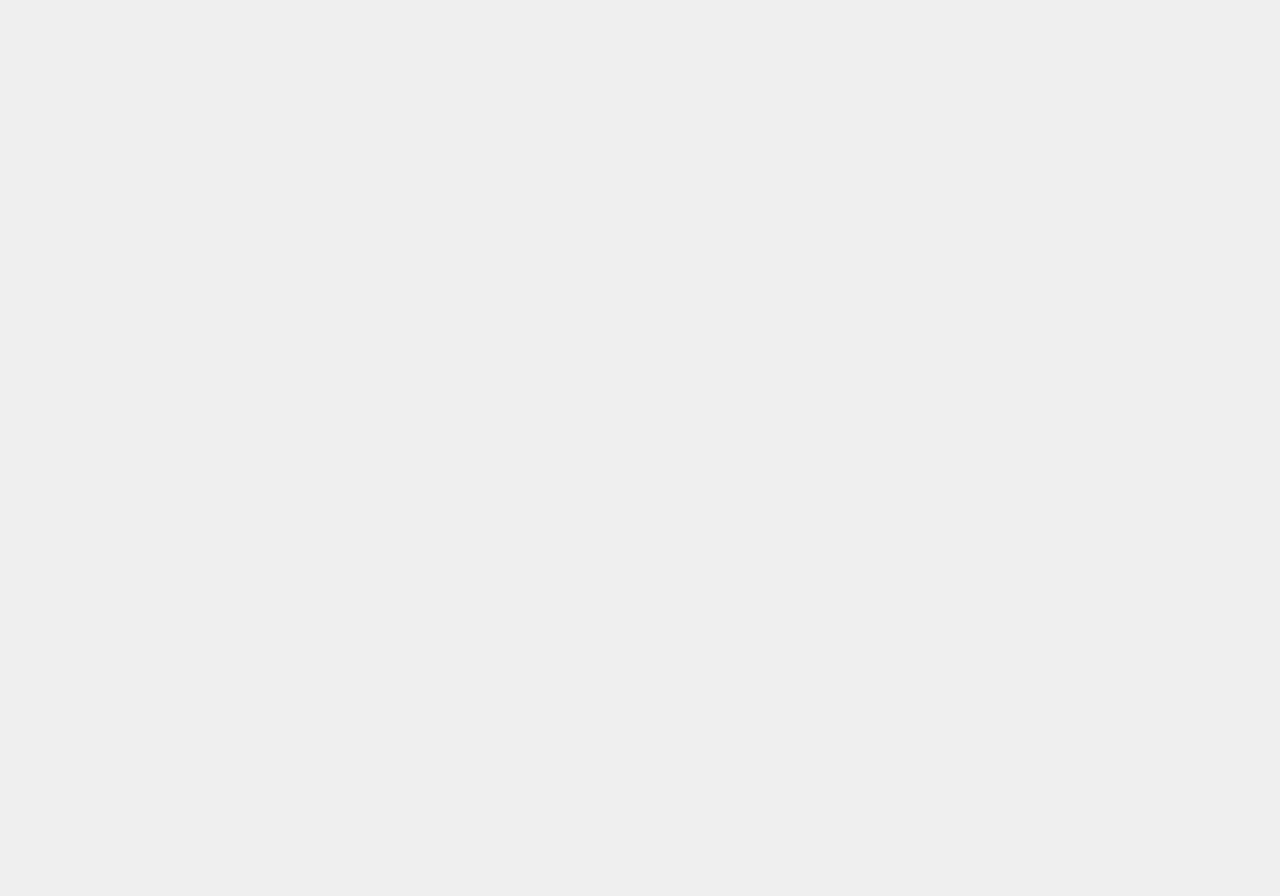
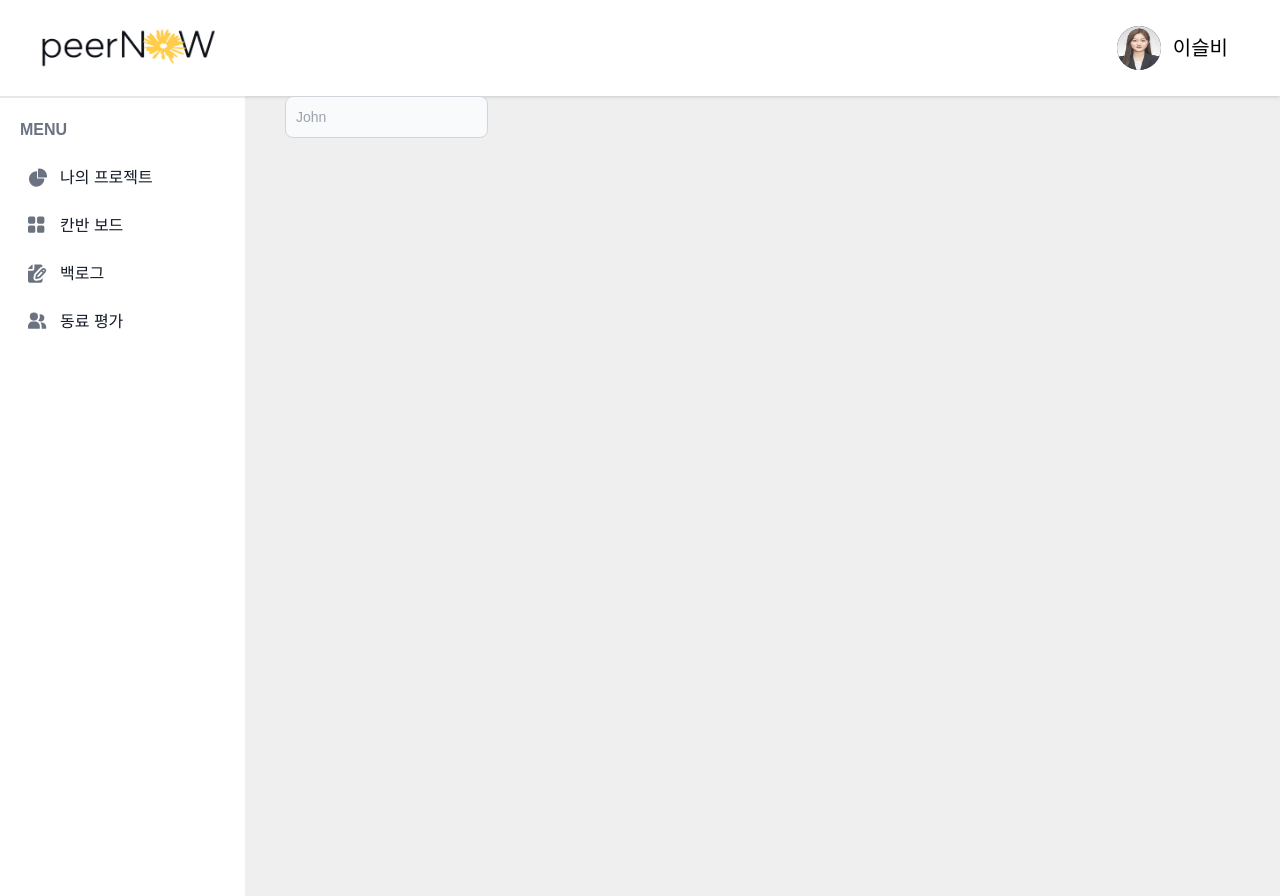
Before and after one commit to ystgd07/PeerNow-FE-, a React (Create React App) app: page /test in a window 1280 px wide. Before the commit this address had no page. Before the commit the page ends 800 px from the top, so only its background shows below. Built offline with nearby package versions, Linux system fonts and the light colour scheme.

Commit message:
fe: snb 사이즈 수정 및 조건부 랜더링 추가

```diff
--- a/src/App.js
+++ b/src/App.js
@@ -4,6 +4,7 @@ import { BrowserRouter, Route, Routes } from 'react-router-dom';
 import Main from './pages/Main';
 import MyPage from './myPage/MyPage';
 import Home from './pages/Home';
+import Test from './features/newproject/Test';
 
 const queryClient = new QueryClient({
   defaultOptions: {
@@ -22,6 +23,7 @@ function App() {
           <Route path="/" element={<Home />}>
             <Route path="/main" element={<Main />} />
             <Route path="/mypage" element={<MyPage />} />
+            <Route path="/test" element={<Test />}></Route>
           </Route>
         </Routes>
       </BrowserRouter>
--- a/src/features/newproject/Button.jsx
+++ b/src/features/newproject/Button.jsx
@@ -7,7 +7,7 @@ export default function Button() {
 
   return (
     <HiPlusCircle
-      className={`ml-2 transition-all duration-200 cursor-pointer w-8 h-8 text-stone-800 z-50  `}
+      className={`ml-2 transition-all duration-200 cursor-pointer w-8 h-8 text-stone-800 z-50`}
       onClick={setPjtModal}
       style={{
         transform: `${pjtModal ? 'rotate(45deg)' : 'rotate(90deg)'} `,
--- a/src/features/newproject/SideModalMain.jsx
+++ b/src/features/newproject/SideModalMain.jsx
@@ -1,6 +1,18 @@
-import React from 'react';
+import React, { useState } from 'react';
+import ButtonPakage from '../../ui/ButtonPakage';
 
 export default function SideModalMain() {
+  const [pjtName, setPjtName] = useState('');
+  const [pjtValid, setPjtValid] = useState(true);
+
+  const mouseOutEvent = () => {
+    if (pjtName.length > 0) {
+      setPjtValid(true);
+    } else {
+      setPjtValid(false);
+    }
+  };
+
   return (
     <div>
       <form>
@@ -8,11 +20,26 @@ export default function SideModalMain() {
           <input
             type="email"
             id="email"
-            className="shadow-sm bg-gray-50 border border-gray-300 text-gray-900 text-sm rounded-lg  focus:border-blue-500 block w-full p-2.5 dark:bg-gray-700 dark:border-gray-600 dark:placeholder-gray-400 dark:text-white dark:focus:ring-blue-500 dark:focus:border-blue-500 dark:shadow-sm-light"
+            className={`shadow-sm bg-gray-50 border ${
+              pjtValid ? 'border-gray-300' : 'border-red-500'
+            } text-gray-900 text-sm rounded-lg  focus:border-blue-500 block w-full p-2.5 dark:bg-gray-700 dark:border-gray-600 dark:placeholder-gray-400 dark:text-white ${
+              pjtValid ? 'dark:focus:ring-blue-500' : 'dark:focus:ring-red-600'
+            } dark:focus:border-blue-500 dark:shadow-sm-light focus:outline-none focus:ring `}
             placeholder="* 프로젝트 이름은 무엇입니까?"
+            value={pjtName}
+            onChange={(e) => setPjtName(e.target.value)}
+            onMouseOut={mouseOutEvent}
             required
           />
+          {pjtValid ? (
+            ''
+          ) : (
+            <p class="mt-1 text-sm text-red-600 dark:text-red-500 p-1">
+              <span class="font-medium">Oh, snapp!</span> Some error message.
+            </p>
+          )}
         </div>
+
         <div className="mb-6">
           <input
             type="password"
@@ -32,12 +59,7 @@ export default function SideModalMain() {
           />
         </div>
 
-        <button
-          type="submit"
-          className="text-white bg-blue-700 hover:bg-blue-800 focus:ring-4 focus:outline-none focus:ring-blue-300 font-medium rounded-lg text-sm px-5 py-2.5 text-center dark:bg-blue-600 dark:hover:bg-blue-700 dark:focus:ring-blue-800"
-        >
-          Register new account
-        </button>
+        <ButtonPakage value={'다음'} />
       </form>
     </div>
   );
--- /dev/null
+++ b/src/features/newproject/Test.jsx
@@ -0,0 +1,15 @@
+import React from 'react';
+
+export default function Test() {
+  return (
+    <div>
+      <input
+        type="text"
+        id="first_name"
+        className="bg-gray-50 border border-gray-300 text-gray-900 text-sm rounded-lg focus:ring-blue-500 focus:border-blue-500 block w-full p-2.5 dark:bg-gray-700 dark:border-gray-600 dark:placeholder-gray-400 dark:text-white dark:focus:ring-blue-500 dark:focus:border-blue-500"
+        placeholder="John"
+        required
+      />
+    </div>
+  );
+}
--- a/src/index.js
+++ b/src/index.js
@@ -4,8 +4,4 @@ import './index.css';
 import App from './App';
 
 const root = ReactDOM.createRoot(document.getElementById('root'));
-root.render(
-  <React.StrictMode>
-    <App />
-  </React.StrictMode>,
-);
+root.render(<App />);
--- a/src/myPage/MyPage.jsx
+++ b/src/myPage/MyPage.jsx
@@ -2,14 +2,24 @@ import Header from '../ui/Header';
 import MypageSprint from './MypageSprint';
 import MypageChart from './MypageChart';
 import MypageBacklog from './MypageBacklog';
+import { useEffect } from 'react';
+import { useOpenMainPage, useOpenMypage } from '../store/store';
 
 export default function MyPage() {
+  const { setOpenMainPage, openMainPage } = useOpenMainPage((state) => state);
+  const { setOpenMypage, openMypage } = useOpenMypage((state) => state);
+
+  useEffect(() => {
+    console.log('openMainPage', openMainPage);
+    setOpenMainPage(openMainPage);
+    setOpenMypage(openMypage);
+  }, []);
   return (
     <>
       {/* 화면 틀 */}
       <div className="w-full">
         <Header />
-        <div className="mx-10 grid grid-cols-2 gap-4 mt-3">
+        <div className="grid grid-cols-2 gap-4 mx-10 mt-3">
           {/* 스프린트 sprint */}
           <div className="col-span-2">
             <MypageSprint />
@@ -17,7 +27,7 @@ export default function MyPage() {
           {/* 번다운 차트 burndown-chart */}
           <MypageChart />
           {/* 진행중인 백로그 back log */}
-          <div className="bg-white rounded-lg p-3">
+          <div className="p-3 bg-white rounded-lg">
             <MypageBacklog />
           </div>
         </div>
--- a/src/pages/Home.jsx
+++ b/src/pages/Home.jsx
@@ -3,17 +3,21 @@ import Gnb from '../ui/Gnb';
 import Snb from '../ui/Snb';
 import { Outlet } from 'react-router-dom';
 import SideModal from '../features/newproject/SideModal';
+import { useOpenMainPage, useOpenMypage } from '../store/store';
 
 export default function Home() {
+  const { openMainPage } = useOpenMainPage((state) => state);
+  const { openMypage } = useOpenMypage((state) => state);
+  console.log('openMainPage in home', openMainPage);
   return (
     <>
       <Gnb />
       <div className="relative flex flex-row h-full">
         <Snb />
-        <div className="flex flex-row w-3/4 ml-10">
+        <div className={`flex flex-row w-3/4 ${openMypage ? '' : 'ml-10'}`}>
           <Outlet />
         </div>
-        <SideModal />
+        {openMainPage ? <SideModal /> : ''}
       </div>
     </>
   );
--- a/src/pages/Main.jsx
+++ b/src/pages/Main.jsx
@@ -1,9 +1,9 @@
-import React from 'react';
+import React, { useEffect } from 'react';
 import Title from '../features/newproject/Title';
 import MyProjectCard from '../features/newproject/MyProjectCard';
 import PjtInfo from '../features/newproject/PjtInfo';
 import { useProjectModal } from '../store/store';
-import Button from '../features/newproject/Button';
+
 export default function Main() {
   const { setPjtModalFalse } = useProjectModal((state) => state);
 
--- a/src/store/store.js
+++ b/src/store/store.js
@@ -10,3 +10,15 @@ export const useProjectModal = create((set) => ({
   setPjtModal: (pjtModal) => set((state) => ({ pjtModal: !state.pjtModal })),
   setPjtModalFalse: () => set({ pjtModal: false }),
 }));
+
+export const useOpenMainPage = create((set) => ({
+  openMainPage: true,
+  setOpenMainPage: (openMainPage) =>
+    set((state) => ({ openMainPage: !state.openMainPage })),
+}));
+
+export const useOpenMypage = create((set) => ({
+  openMypage: false,
+  setOpenMypage: (openMypage) =>
+    set((state) => ({ openMypage: !state.openMypage })),
+}));
--- a/src/ui/ButtonPakage.jsx
+++ b/src/ui/ButtonPakage.jsx
@@ -1,5 +1,11 @@
 import React from 'react';
 
-export default function ButtonPakage({ isLoading, color }) {
-  return <div className={`${color}`}>ButtonPakage</div>;
+export default function ButtonPakage({ isLoading, color, value }) {
+  return (
+    <div
+      className={`ext-white bg-blue-700 focus:ring-2 hover:bg-blue-800 font-medium rounded-lg text-sm px-5 py-2.5 text-center dark:bg-blue-600 dark:hover:bg-blue-700 dark:focus:ring-blue-800 cursor-pointe`}
+    >
+      <p className="text-slate-300"> {value}</p>
+    </div>
+  );
 }
```
